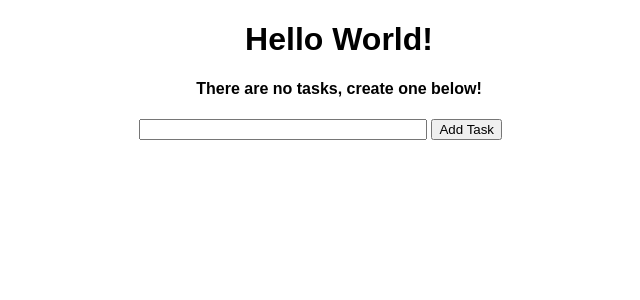
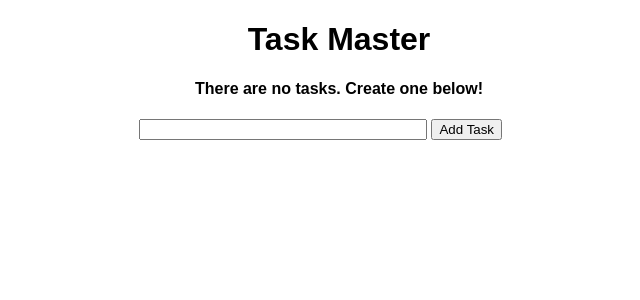
Before and after one commit to deviloid/test4312, a Flask app: page / in a window 1280 px wide. Shown: the top 300 px of the page, without its empty margins (301-941 px from the left). Run offline with Flask 2, Linux system fonts and the light colour scheme; data that the repository does not hold is empty.

Commit message:
Update index.html

```diff
--- a/templates/index.html
+++ b/templates/index.html
@@ -1,16 +1,14 @@
 {% extends 'base.html' %}
 
 {% block head %}
-    <title>
-        UTO Web App Sample
-    </title>
+<title>Task Master</title>
 {% endblock %}
 
 {% block body %}
 <div class="content">
-    <h1 style="text-align: center">Hello World!</h1>
+    <h1 style="text-align: center">Task Master</h1>
     {% if tasks|length < 1 %}
-    <h4 style="text-align: center">There are no tasks, create one below!</h4>
+    <h4 style="text-align: center">There are no tasks. Create one below!</h4>
     {% else %}
     <table>
         <tr>
@@ -18,7 +16,7 @@
             <th>Added</th>
             <th>Actions</th>
         </tr>
-    {% for task in tasks  %}
+        {% for task in tasks %}
             <tr>
                 <td>{{ task.content }}</td>
                 <td>{{ task.date_created.date() }}</td>
@@ -31,13 +29,12 @@
         {% endfor %}
     </table>
     {% endif %}
-    <div class = "form">
+
+    <div class="form">
         <form action="/" method="POST">
             <input type="text" name="content" id="content">
             <input type="submit" value="Add Task">
         </form>
     </div>
 </div>
-
-
 {% endblock %}
```
Lines whose indentation alone changed are shown as unchanged.
